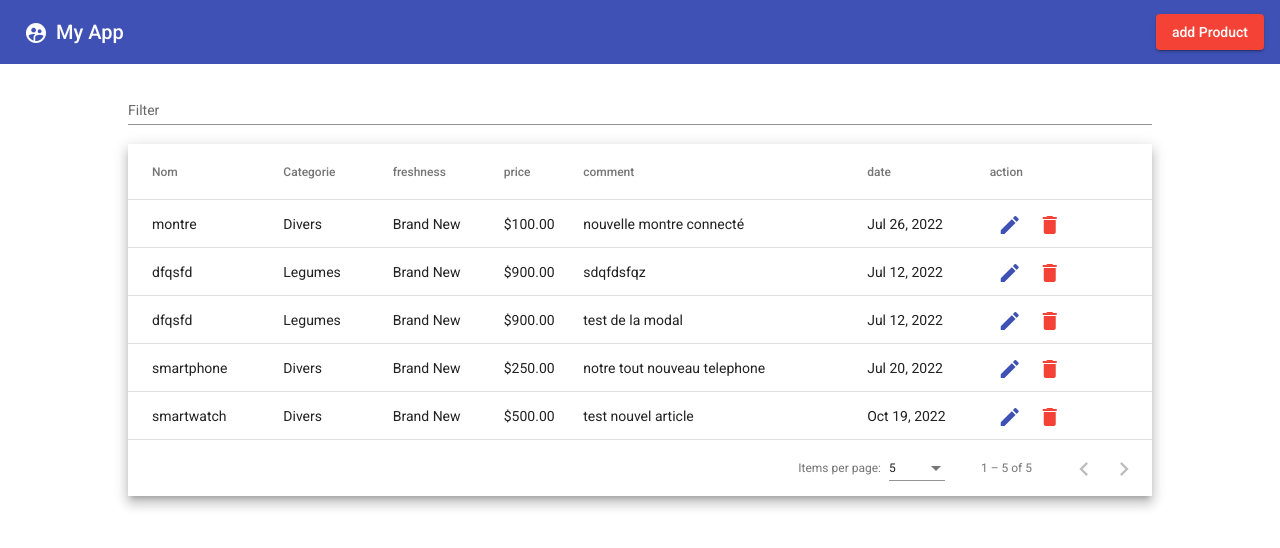
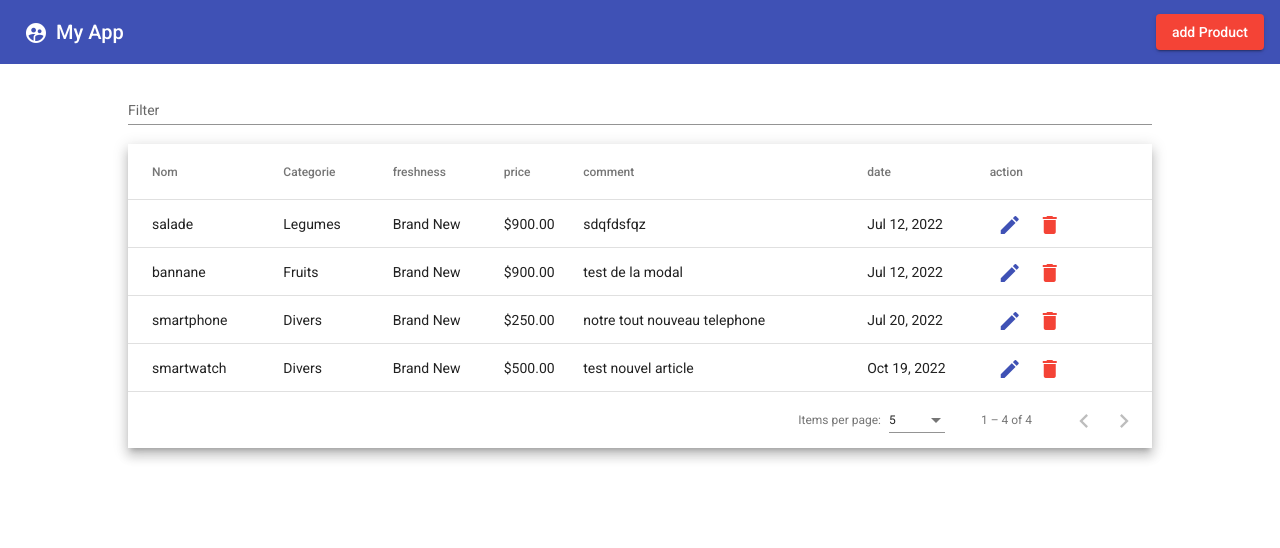
Before and after one commit to JulienMulle/angular_crud, an Angular app: page / in a window 1280 px wide. Shown: the top 548 px of the page. Built offline with nearby package versions, Linux system fonts and the light colour scheme; data requests are answered from the project's data file.

Commit message:
ajout methode suppression

```diff
--- a/db.json
+++ b/db.json
@@ -1,26 +1,17 @@
 {
   "productList": [
     {
-      "name": "montre",
-      "category": "Divers",
-      "freshness": "Brand New",
-      "price": 100,
-      "comment": "nouvelle montre connecté",
-      "date": "2022-07-26T22:00:00.000Z",
-      "id": 1
-    },
-    {
-      "name": "dfqsfd",
+      "name": "salade",
       "category": "Legumes",
       "freshness": "Brand New",
+      "comment": "sdqfdsfqz",
       "price": 900,
-      "comment": "sdqfdsfqz",
       "date": "2022-07-12T22:00:00.000Z",
       "id": 2
     },
     {
-      "name": "dfqsfd",
-      "category": "Legumes",
+      "name": "bannane",
+      "category": "Fruits",
       "freshness": "Brand New",
       "comment": "test de la modal ",
       "price": 900,
--- a/src/app/app.component.html
+++ b/src/app/app.component.html
@@ -56,7 +56,7 @@
             <button mat-icon-button color="primary" (click)="editProduct(row)">
               <mat-icon>edit</mat-icon>
             </button>
-            <button mat-icon-button color="warn">
+            <button mat-icon-button color="warn" (click)="deleteProduct(row.id)">
               <mat-icon>delete</mat-icon>
             </button>
           </td>
--- a/src/app/app.component.ts
+++ b/src/app/app.component.ts
@@ -33,6 +33,10 @@ export class AppComponent implements OnInit{
   openDialog() {
     this.dialog.open(DialogComponent, {
       width:'30%'
+    }).afterClosed().subscribe(val =>{
+      if(val === 'save'){
+        this.getProducts();
+      }
     });
   };
 
@@ -53,6 +57,23 @@ export class AppComponent implements OnInit{
     this.dialog.open(DialogComponent, {
       width: '30%',
       data: row
+    }).afterClosed().subscribe(val =>{
+      if(val === 'update'){
+        this.getProducts();
+      }
+    })
+  }
+
+  deleteProduct(id:number){
+    this.api.deleteProduct(id).subscribe({
+      next:(res)=>{
+        alert('produit supprimé')
+        this.getProducts()
+      },
+      error:(err)=>{
+        alert('oups debrouille toi péon')
+        console.log(err)
+      }
     })
   }
 
--- a/src/app/services/api.service.ts
+++ b/src/app/services/api.service.ts
@@ -17,10 +17,10 @@ getProduct(){
   return this.http.get<any>(`http://localhost:3000/productList`)
 };
 patchProduct(data: any, id: number){
-  return this.http.put<any>("http://localhost:3000/productList"+id, data)
+  return this.http.put<any>("http://localhost:3000/productList/"+id, data)
 }
 deleteProduct(id:number){
-  return this.http.delete<any>(`http://localhost:3000/productList`+id)
+  return this.http.delete<any>(`http://localhost:3000/productList/`+id)
 
 }
 }
```
